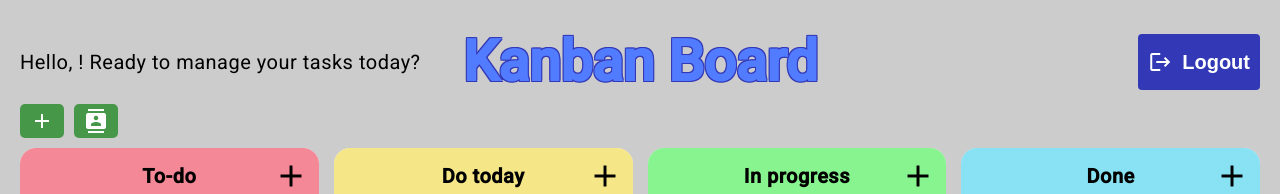
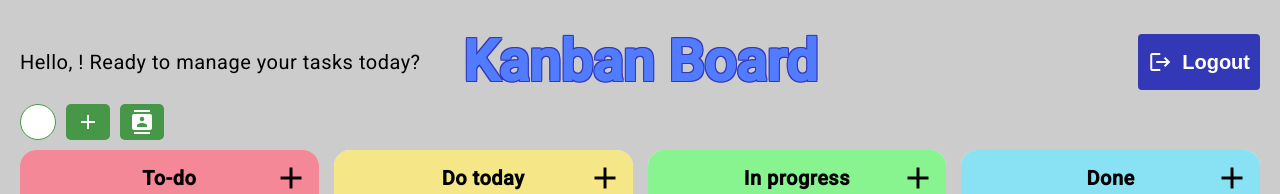
Before and after one commit to HuberPascal/scrum_board_frontend, an Angular app: page /dashboard in a window 1280 px wide. Shown: the top 194 px of the page. Built offline with nearby package versions, Linux system fonts and the light colour scheme; no server answers; sample sign-in values are in the browser's storage.

Commit message:
Implemented lastName to localStorage and remove Token

```diff
--- a/src/app/dashboard/dashboard.component.html
+++ b/src/app/dashboard/dashboard.component.html
@@ -11,6 +11,12 @@
     </button>
   </div>
   <div class="contacts">
+    <div class="member-section">
+      <div class="member-circle">
+        {{ firstName.charAt(0).toUpperCase()
+        }}{{ lastName.charAt(0).toUpperCase() }}
+      </div>
+    </div>
     <button
       class="add-contact-btn btn"
       (click)="openDialogContact()"
--- a/src/app/dashboard/dashboard.component.scss
+++ b/src/app/dashboard/dashboard.component.scss
@@ -67,3 +67,21 @@ h1 {
   margin-left: 20px;
   margin-bottom: 10px;
 }
+
+.member-section {
+  display: flex;
+  gap: 5px;
+
+  .member-circle {
+    width: 20px;
+    height: 20px;
+    background-color: #fff !important;
+    border-radius: 50%;
+    padding: 7px;
+    display: flex;
+    justify-content: center;
+    align-items: center;
+    color: #3477db;
+    border: 1px solid #479749;
+  }
+}
--- a/src/app/dashboard/dashboard.component.ts
+++ b/src/app/dashboard/dashboard.component.ts
@@ -31,6 +31,7 @@ export class DashboardComponent implements OnInit {
   contacts: any = [];
   loading: boolean = false;
   firstName: string = '';
+  lastName: string = '';
 
   constructor(
     private database: DatabaseService,
@@ -44,6 +45,7 @@ export class DashboardComponent implements OnInit {
       this.loadUsers();
       this.loadContacts();
       this.firstName = localStorage.getItem('firstName') || '';
+      this.lastName = localStorage.getItem('lastName') || '';
     } else {
       this.router.navigate(['/login']);
     }
@@ -70,7 +72,6 @@ export class DashboardComponent implements OnInit {
   async loadContacts() {
     try {
       this.contacts = await this.database.loadContacts();
-      console.log('contacts', this.contacts);
     } catch (error) {
       console.error(error);
     }
@@ -88,6 +89,10 @@ export class DashboardComponent implements OnInit {
     dialogRef.componentInstance.taskCreated.subscribe((newTask: any) => {
       this.onTaskCreated(newTask);
     });
+
+    dialogRef.afterClosed().subscribe((result) => {
+      this.loadTasks();
+    });
   }
 
   openDialogContact() {
@@ -95,7 +100,6 @@ export class DashboardComponent implements OnInit {
 
     dialogRef.afterClosed().subscribe((result) => {
       if (result) {
-        console.log('test');
         this.loadContacts(); // Aktualisiere die Aufgabenliste nach dem Hinzufügen eines neuen Kontakts
       }
     });
@@ -105,8 +109,8 @@ export class DashboardComponent implements OnInit {
     const dialogRef = this.dialog.open(DialogEditContactsComponent);
 
     dialogRef.afterClosed().subscribe((result) => {
-      console.log('DialogEditContactsComponent');
       this.loadContacts();
+      this.loadTasks();
     });
   }
 
--- a/src/app/dialog-add-contact/dialog-add-contact.component.ts
+++ b/src/app/dialog-add-contact/dialog-add-contact.component.ts
@@ -48,7 +48,6 @@ export class DialogAddContactComponent implements OnInit {
 
   async ngOnInit(): Promise<void> {
     this.contacts = await this.database.loadContacts();
-    console.log('contacts', this.contacts);
   }
 
   async saveContact() {
--- a/src/app/dialog-add-task/dialog-add-task.component.ts
+++ b/src/app/dialog-add-task/dialog-add-task.component.ts
@@ -81,7 +81,6 @@ export class DialogAddTaskComponent implements OnInit {
       taskType: this.taskType,
       member_ids: this.selectedMembers.map((member) => member.id),
     };
-    console.log('taskData', taskData);
 
     try {
       const savedTask = await this.database.saveTaskInDatabase(taskData);
--- a/src/app/dialog-edit-contacts/dialog-edit-contacts.component.ts
+++ b/src/app/dialog-edit-contacts/dialog-edit-contacts.component.ts
@@ -39,7 +39,6 @@ export class DialogEditContactsComponent implements OnInit {
 
   async loadContacts() {
     this.contacts = await this.database.loadContacts();
-    console.log('contacts', this.contacts);
   }
 
   editContact(id: number) {
@@ -49,16 +48,12 @@ export class DialogEditContactsComponent implements OnInit {
 
     dialogRef.afterClosed().subscribe(async (result) => {
       if (result) {
-        console.log('fewfeqwfwg');
         this.contacts = await this.database.loadContacts();
       }
     });
-
-    console.log('data', contactData);
   }
 
   async deleteContact(id: number) {
-    console.log('id', id);
     try {
       await this.database.deleteContact(id);
       this.contacts = await this.database.loadContacts();
--- a/src/app/services/auth.service.ts
+++ b/src/app/services/auth.service.ts
@@ -9,6 +9,7 @@ interface AuthResponse {
   user_id: number;
   email: string;
   first_name: string;
+  last_name: string;
 }
 
 interface RegisterResponse {
@@ -17,6 +18,7 @@ interface RegisterResponse {
   user_id: number;
   email: string;
   first_name: string;
+  last_name: string;
 }
 
 @Injectable({
@@ -53,6 +55,7 @@ export class AuthService {
   private saveAuthData(response: RegisterResponse) {
     localStorage.setItem('authToken', response.token);
     localStorage.setItem('firstName', response.first_name);
+    localStorage.setItem('lastName', response.last_name);
   }
 
   public async registerWithUsernameAndPassword(
@@ -71,6 +74,7 @@ export class AuthService {
     );
 
     try {
+      localStorage.removeItem('authToken');
       const response = await this.sendRegistrationRequest(body);
       this.saveAuthData(response);
       return response;
@@ -83,6 +87,7 @@ export class AuthService {
   private saveAuthDataLogin(response: AuthResponse) {
     localStorage.setItem('authToken', response.token);
     localStorage.setItem('firstName', response.first_name);
+    localStorage.setItem('lastName', response.last_name);
   }
 
   public async loginWithUsernameAndPassword(
@@ -94,9 +99,11 @@ export class AuthService {
     const headers = { 'Content-Type': 'application/json' };
 
     try {
+      localStorage.removeItem('authToken');
       const response = await lastValueFrom(
         this.http.post<AuthResponse>(url, body, { headers })
       );
+      console.log(response);
       this.saveAuthDataLogin(response);
       return response;
     } catch (error) {
@@ -117,6 +124,7 @@ export class AuthService {
   public logout(): void {
     localStorage.removeItem('authToken');
     localStorage.removeItem('firstName');
-    this.router.navigate(['/login']); // Weiterleitung zur Login-Seite
+    localStorage.removeItem('lastName');
+    this.router.navigate(['/login']);
   }
 }
--- a/src/app/services/database.service.ts
+++ b/src/app/services/database.service.ts
@@ -16,7 +16,6 @@ export class DatabaseService {
   async loadTasksFromDatabase(): Promise<any> {
     try {
       const response = await lastValueFrom(this.http.get<any>(this.todos_url));
-      console.log('response', response);
       return response;
     } catch (error) {
       console.error('Fehler beim laden der Aufgaben von der Datenbank:', error);
--- a/src/app/task-card/task-card.component.ts
+++ b/src/app/task-card/task-card.component.ts
@@ -120,7 +120,6 @@ export class TaskCardComponent implements OnInit {
   }
 
   async updateTask() {
-    console.log(this.selectedMembers.map((member) => member.id));
     const taskData = {
       id: this.task.id,
       title: this.newTitle,
```
